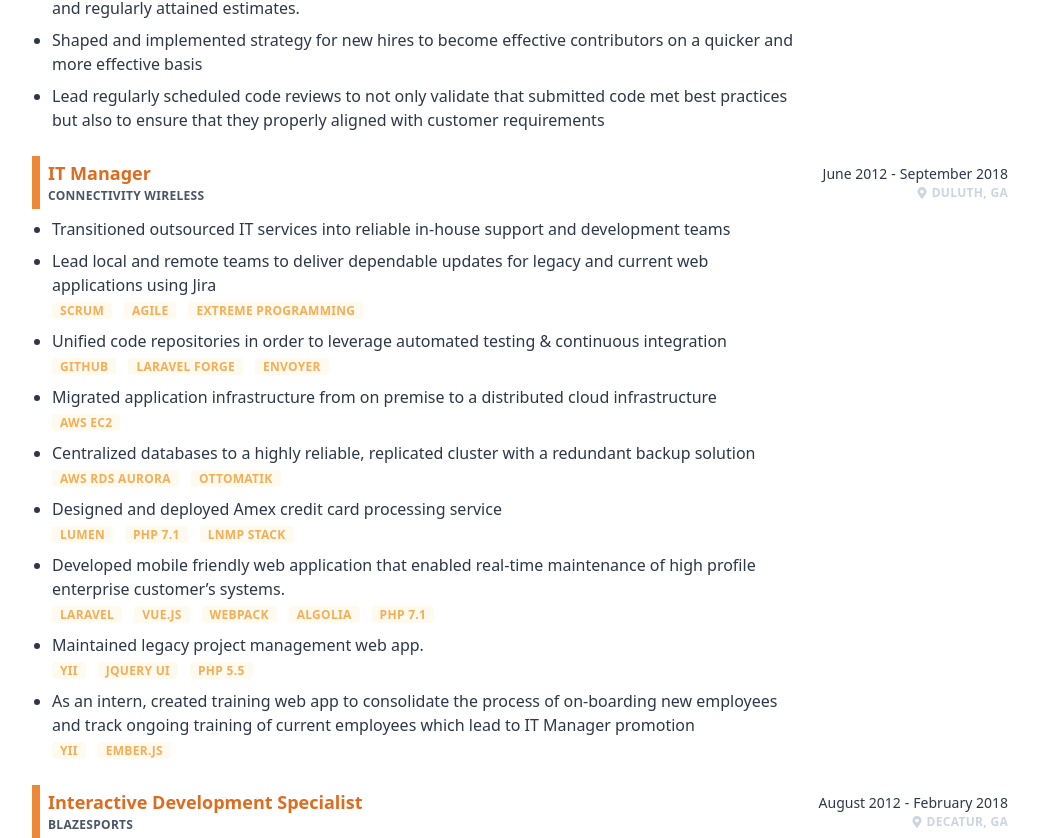
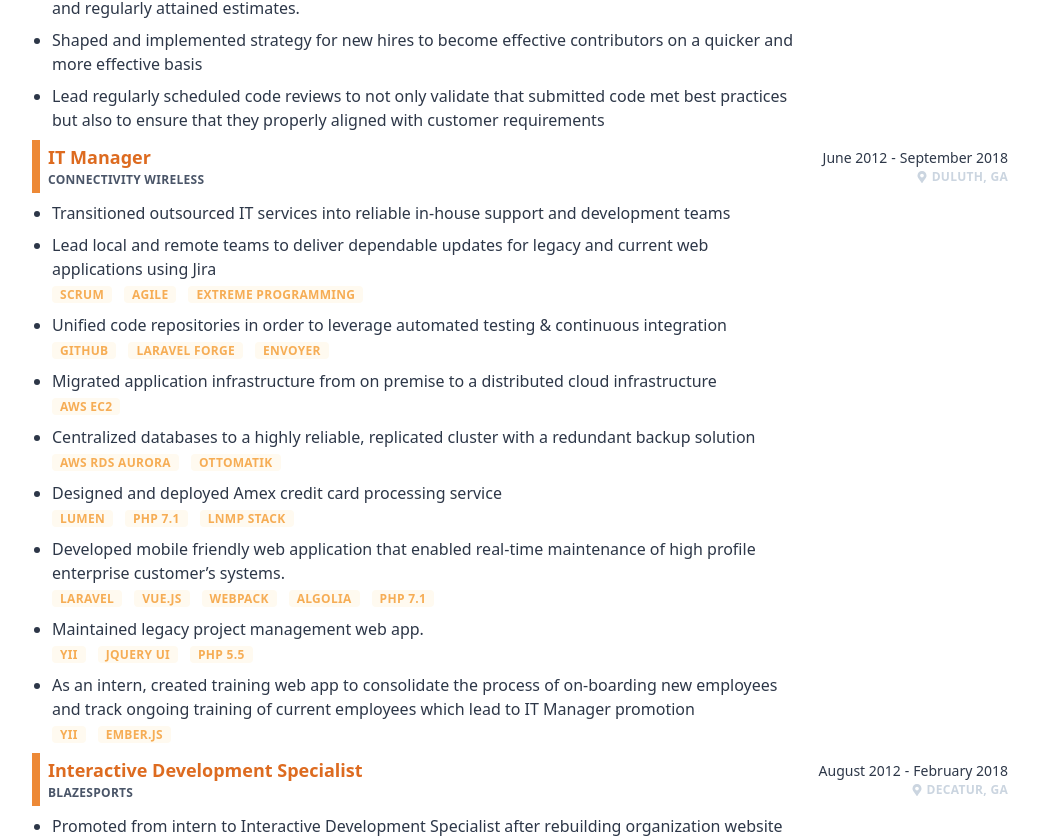
Before and after one commit to cullymason/resume, a Vue app: page / in a window 1280 px wide. Shown: the part 696-1534 px from the top of the page, without its empty margins (120-1159 px from the left). Built offline with nearby package versions, Linux system fonts and the light colour scheme; a web font is replaced by a local one; what @tailwindcss/ui would draw is missing.

Commit message:
removed spacing for bullets

```diff
--- a/src/components/Experiences.vue
+++ b/src/components/Experiences.vue
@@ -1,7 +1,7 @@
 <template>
     <section>
             <h2 class="text-lg md:text-xl uppercase font-black  text-gray-50 bg-orange-500 border-l-8 border-orange-500 tracking-wider pl-2 py-1 mt-2 mb-4">Experience</h2>
-            <article v-for="experience in experiences" :key="experience" class="mb-8 md:mb-6">
+            <article v-for="experience in experiences" :key="experience" class="mb-8 md:mb-1">
                 <h3 class="flex items-start justify-between items-center flex-col md:flex-row py-1 mb-2 pl-2 border-l-8 border-orange-500">
                     <div class="flex flex-col">
                         <span class="font-bold text-lg text-orange-600 pr-1 border-gray-300">{{ experience.title }}</span>
```
